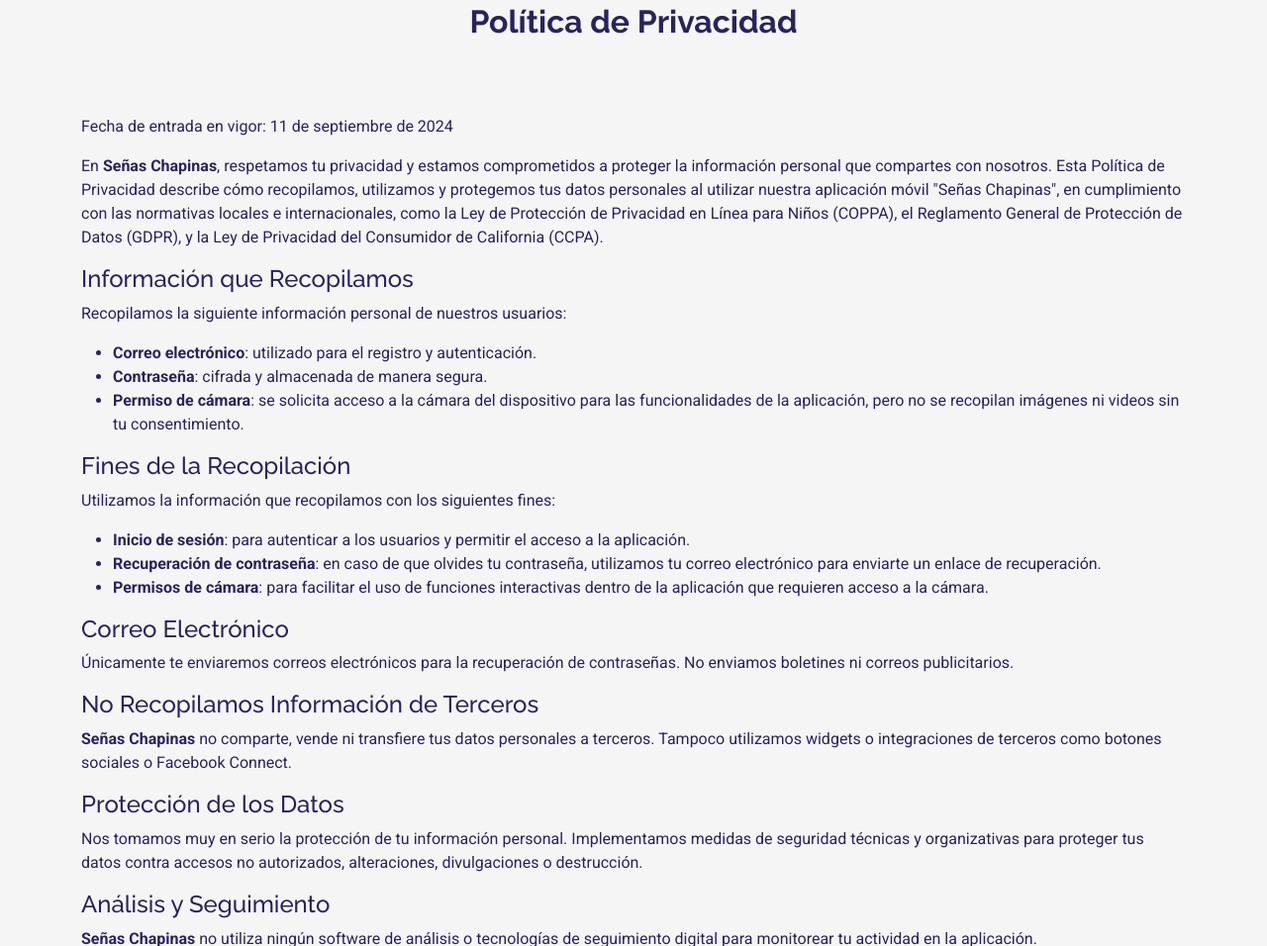
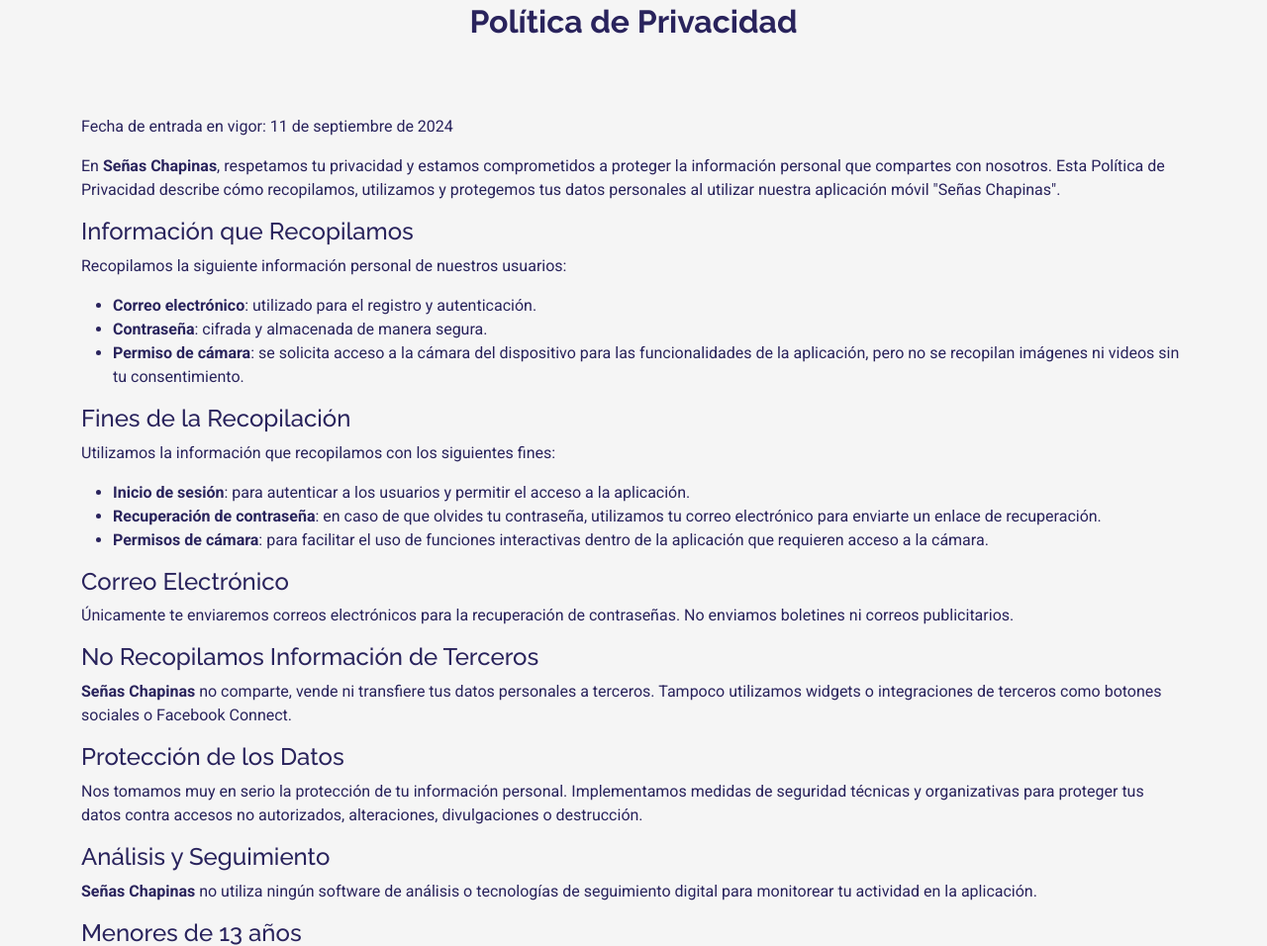
Before and after one commit to 20Candy/SenasChapinasWeb, a plain HTML site: page index.html in a window 1280 px wide. Shown: the part 3143-4099 px from the top of the page at 99% size. Drawn offline with Linux system fonts and the light colour scheme.

Commit message:
actualizra politicas

```diff
--- a/index.html
+++ b/index.html
@@ -338,7 +338,7 @@
     <div class="container"  data-aos-delay="100">
       <p>Fecha de entrada en vigor: 11 de septiembre de 2024</p>
 
-      <p>En <strong>Señas Chapinas</strong>, respetamos tu privacidad y estamos comprometidos a proteger la información personal que compartes con nosotros. Esta Política de Privacidad describe cómo recopilamos, utilizamos y protegemos tus datos personales al utilizar nuestra aplicación móvil "Señas Chapinas", en cumplimiento con las normativas locales e internacionales, como la Ley de Protección de Privacidad en Línea para Niños (COPPA), el Reglamento General de Protección de Datos (GDPR), y la Ley de Privacidad del Consumidor de California (CCPA).</p>
+      <p>En <strong>Señas Chapinas</strong>, respetamos tu privacidad y estamos comprometidos a proteger la información personal que compartes con nosotros. Esta Política de Privacidad describe cómo recopilamos, utilizamos y protegemos tus datos personales al utilizar nuestra aplicación móvil "Señas Chapinas".</p>
 
       <h4>Información que Recopilamos</h4>
       <p>Recopilamos la siguiente información personal de nuestros usuarios:</p>
```
